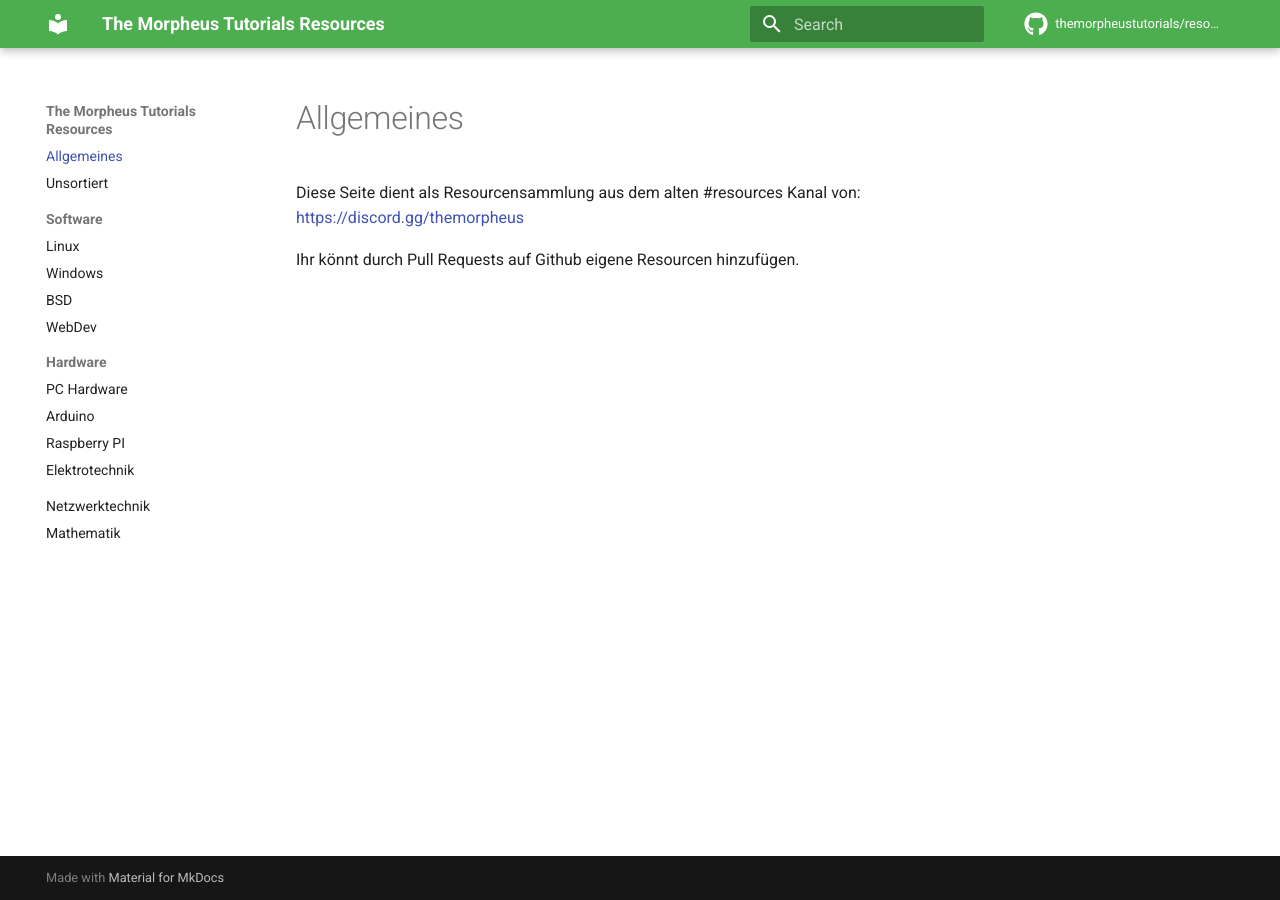
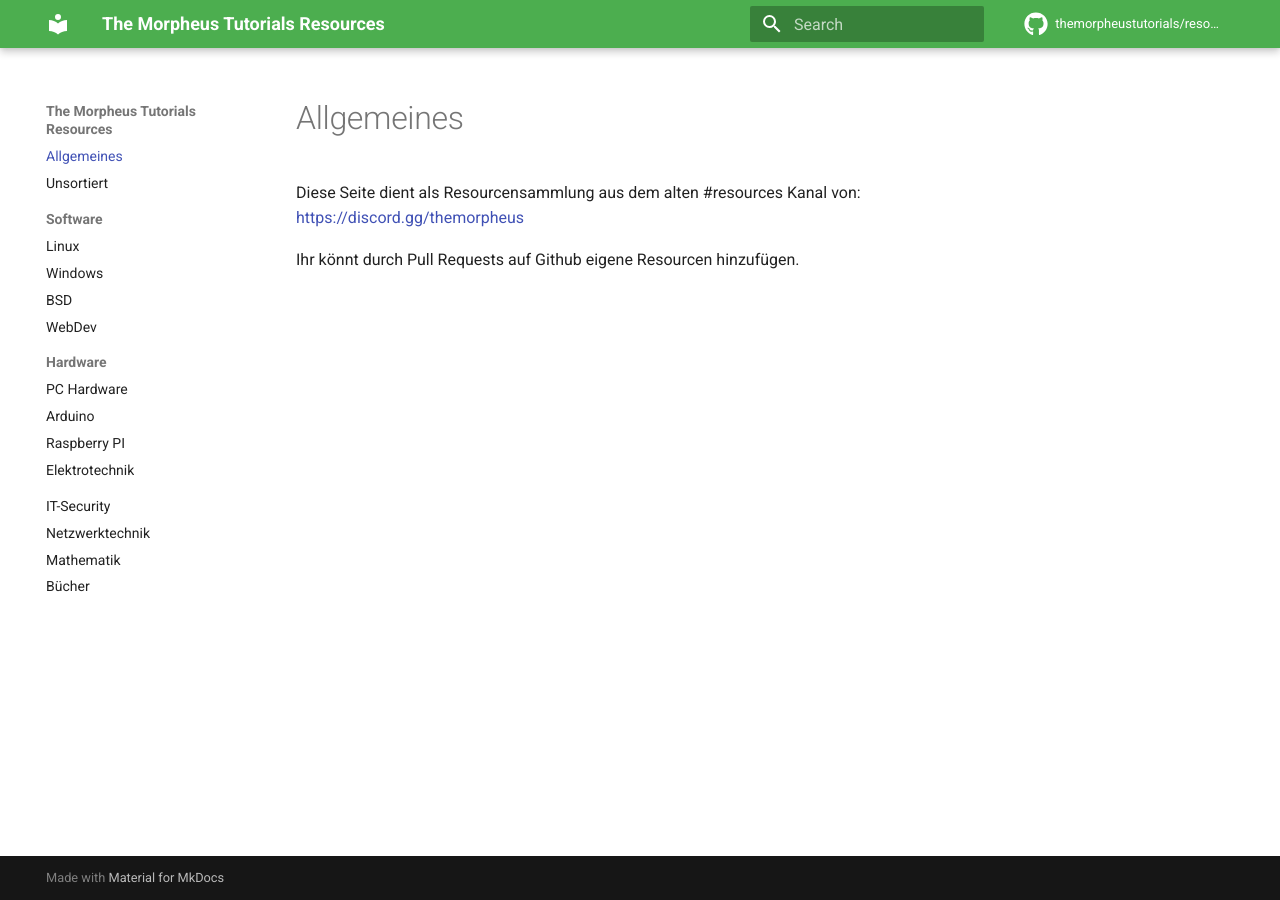
Before and after one commit to themorpheustutorials/resources, an MkDocs documentation site: the page built from docs/index.md, in a window 1280 px wide. Built offline with MkDocs 1.6.1 and Material for MkDocs 9.7.7, drawn with Linux system fonts in a browser that asks for light colours; comment, search, counter and statistics services are not loaded.

Commit message:
Update mkdocs.yml

```diff
--- a/mkdocs.yml
+++ b/mkdocs.yml
@@ -60,5 +60,7 @@ nav:
     - 'Arduino': hardware/arduino.md
     - 'Raspberry PI': hardware/raspberry-pi.md
     - 'Elektrotechnik': hardware/elektrotechnik.md
+  - 'IT-Security': it-security.md
   - 'Netzwerktechnik': netzwerktechnik.md
   - 'Mathematik': mathematik.md
+  - 'Bücher': books.md
```
